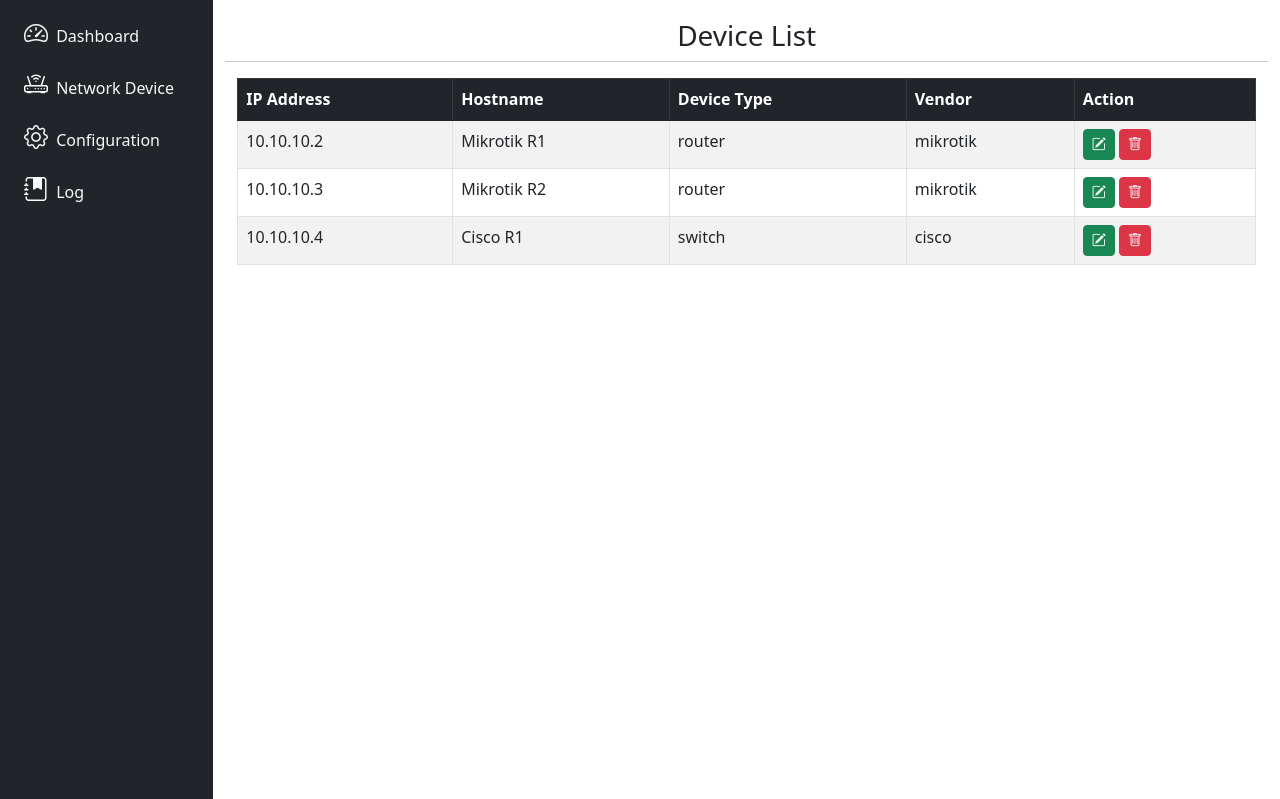
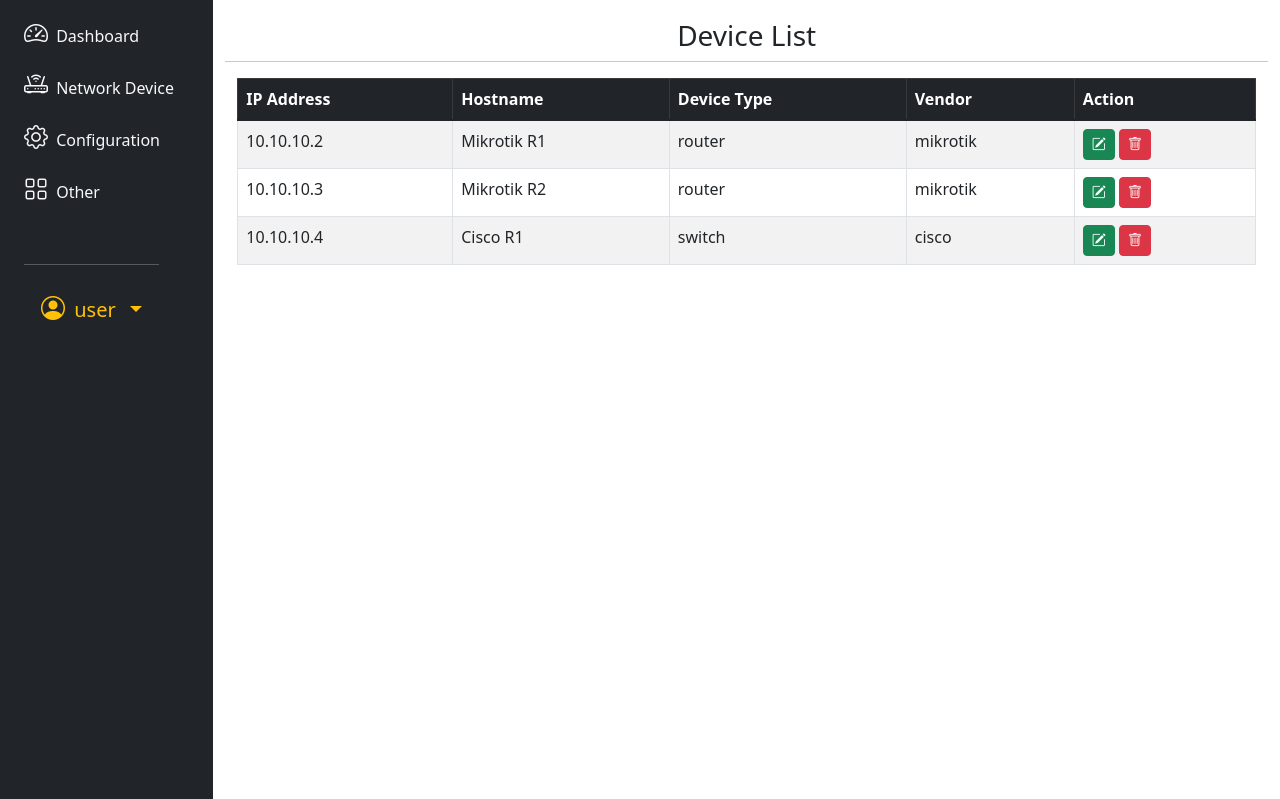
Before and after one commit to jar9500/NetworkDeviceManagement, a Django app: page /devices/ in a window 1280 px wide. Shown: the part 82-881 px from the top of the page. Run offline with Django 4.2, Linux system fonts and the light colour scheme; data comes from the database, SQL or seed files in the repository; both versions use the stored data as it was after the commit; some libraries are stand-ins or nearby versions.

Commit message:
Update Navbar

```diff
--- a/templates/base.html
+++ b/templates/base.html
@@ -74,10 +74,39 @@
                                             </li>
                                         </ul>
                                     </li>
-                                    <li class="nav-item">
-                                        <a href="{% url 'log' %}" class="nav-link align-middle px-0 text-light">
-                                            <i class="fs-4 bi-journal-bookmark-fill"></i> <span class="ms-1 d-none d-sm-inline ">Log</span>
-                                        </a>
+                                    <li>
+                                        <a href="#submenu3" data-bs-toggle="collapse" class="nav-link px-0 align-middle text-light">
+                                            <i class="fs-4 bi-grid"></i> <span class="ms-1 d-none d-sm-inline">Other</span></a>
+                                        <ul class="collapse nav flex-column ms-1" id="submenu3" data-bs-parent="#menu">
+                                            <li class="w-100">
+                                                <a href="{% url 'log' %}" class="nav-link px-0 text-light"><i class="fs-6 bi-journal-bookmark-fill"> </i>
+                                                    <span class="ms-1 d-none d-sm-inline">Log</span></a>
+                                            </li>
+                                            <li>
+                                                <a href="/admin/" class="nav-link px-0 text-light"><i class="fs-6 bi-people"> </i>
+                                                    <span class="ms-1 d-none d-sm-inline">Administration</span></a>
+                                            </li>
+                                        </ul>
+                                    </li>
+                                    <hr>
+                                    <li>
+                                        <div class="dropdown">
+                                            <hr class="text-light">
+                                            <button href="#"
+                                                class="btn-lg btn btn-close-white align-items-center text-warning dropdown-toggle"
+                                                id="dropdownUser1" data-bs-toggle="dropdown" aria-expanded="false">
+                                                <i class="fs-4 bi bi-person-circle"></i>
+                                                <span class="d-none d-sm-inline mx-1">user</span>
+                                            </button>
+                                            <ul class="dropdown-menu dropdown-menu-dark text-small shadow"
+                                                aria-labelledby="dropdownUser1">
+                                                <li><a class="dropdown-item" href="#">Settings</a></li>
+                                                <li>
+                                                    <hr class="dropdown-divider">
+                                                </li>
+                                                <li><a class="dropdown-item" href="#">Sign out</a></li>
+                                            </ul>
+                                        </div>
                                     </li>
                                 </ul>
                             </div>
@@ -95,6 +124,7 @@
         </div>
     </section>
     <script src="{% static 'bootstrap-5.3.0-dist/js/bootstrap.min.js' %}"></script>
+    <script src="{% static 'bootstrap-5.3.0-dist/js/bootstrap.bundle.min.js' %}"></script>
 	<script src="{% static 'DataTables/datatables.min.js' %}"></script>
     <script src="{% static 'script.js' %}"></script>
 </body>
```
Also changed, not shown: db.sqlite3.
